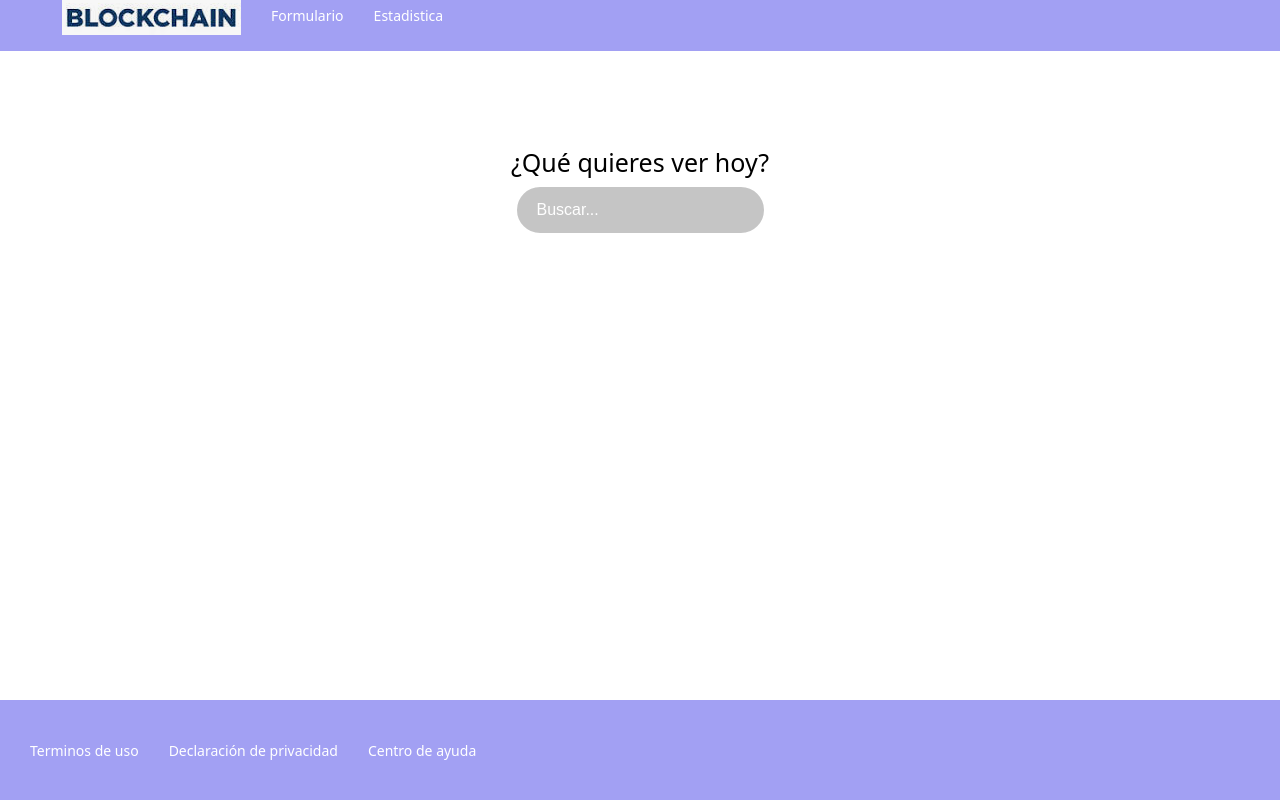
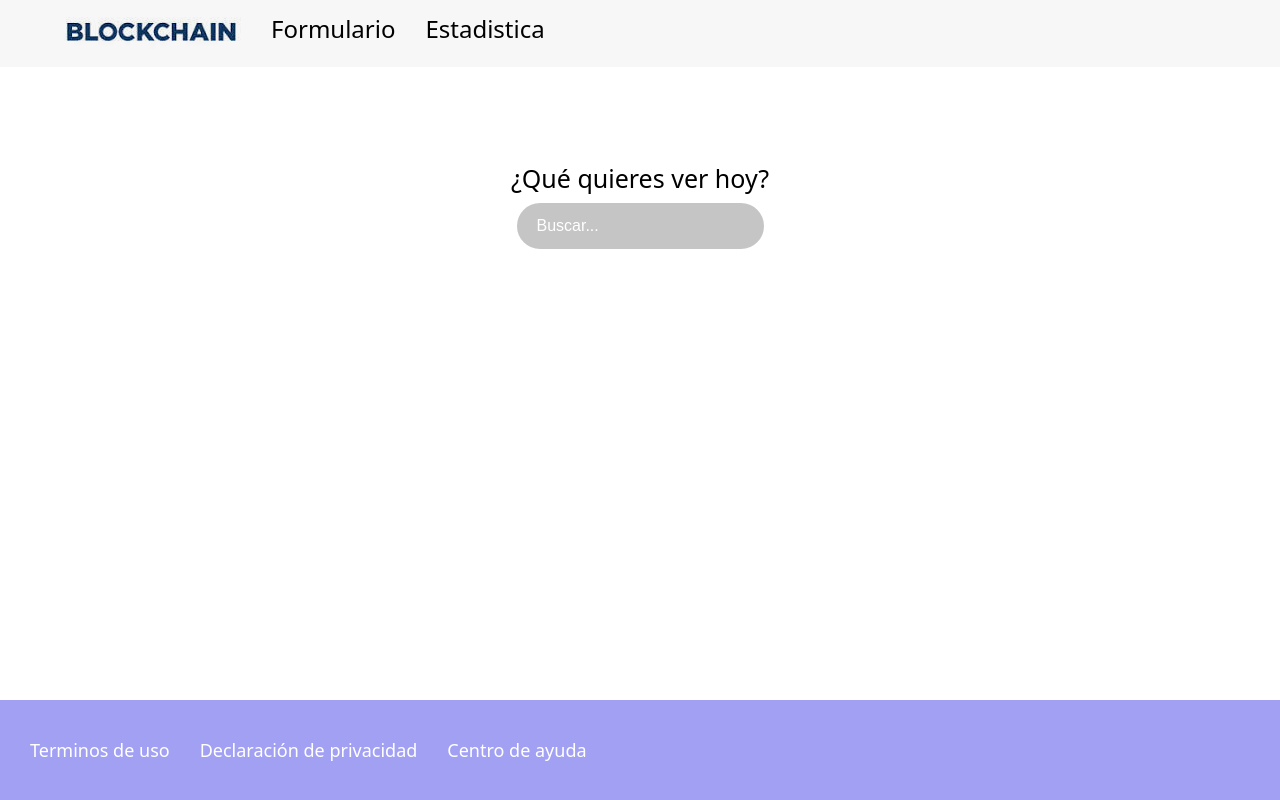
Before and after one commit to Lenin-Ram/Blockchain, a React (Create React App) app: page / in a window 1280 px wide. Built offline with nearby package versions, Linux system fonts and the light colour scheme.

Commit message:
corrections

```diff
--- a/src/assets/style/Footer.scss
+++ b/src/assets/style/Footer.scss
@@ -14,7 +14,7 @@
 .footer a {
   color: white;
   cursor: pointer;
-  font-size: 14px;
+  font-size: 18px;
   padding-left: 30px;
   text-decoration: none;
 }
--- a/src/assets/style/Header.scss
+++ b/src/assets/style/Header.scss
@@ -1,19 +1,18 @@
 .header {
-
-  background-color: #a2a0f3;
+background-color: rgb(247, 247, 247);
   display: flex;
 
 }
 
 .header li{
   display: inline;
-
+font-size: 34px;
 }
 
 .header a {
-  color: white;
+  color: rgb(0, 0, 0);
   cursor: pointer;
-  font-size: 14px;
+  font-size: 24px;
   padding-left: 30px;
   text-decoration: none;
   list-style: none;
```
